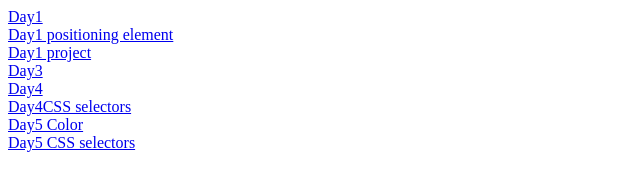
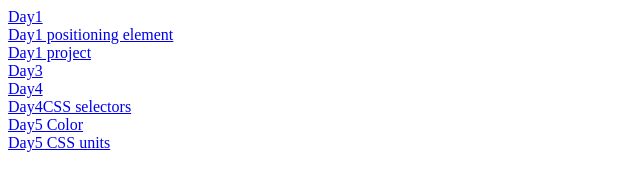
Before and after one commit to Nav6k/csscodingplatform, a plain HTML site: page index.html in a window 1280 px wide. Shown: the full height of the page, 0-640 px from the left. Drawn offline with Linux system fonts and the light colour scheme.

Commit message:
Update index.html

```diff
--- a/index.html
+++ b/index.html
@@ -12,7 +12,7 @@
     <a href="./Day4/">Day4</a><br>
     <a href="./Day4CSS selectors/">Day4CSS selectors</a><br>
     <a href="./Day5Color/">Day5 Color</a><br>
-    <a href="./Day5 CSS UNITS/">Day5 CSS selectors</a><br>
+    <a href="./Day5 CSS UNITS/">Day5 CSS units</a><br>
 </head>
 <body>
 
```
